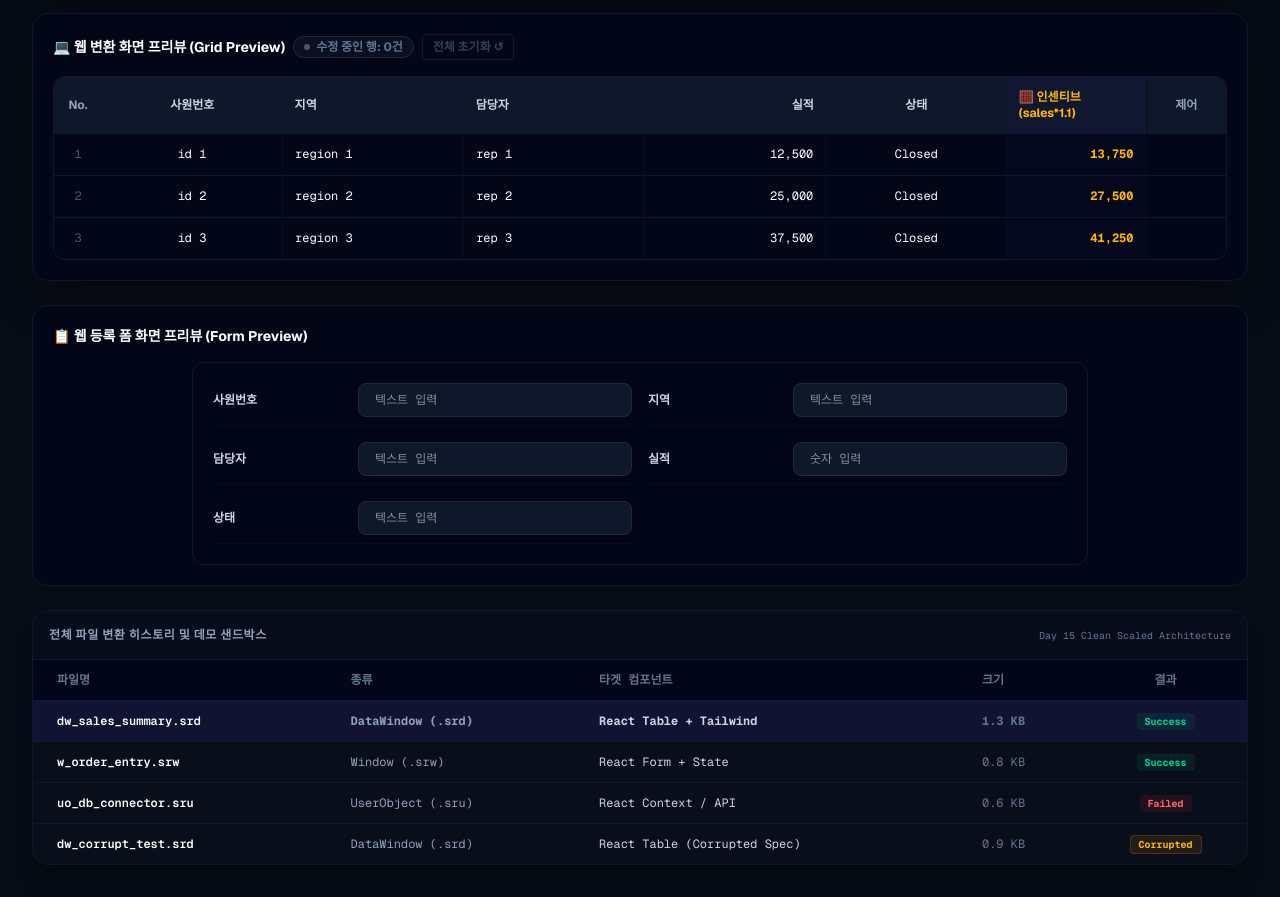
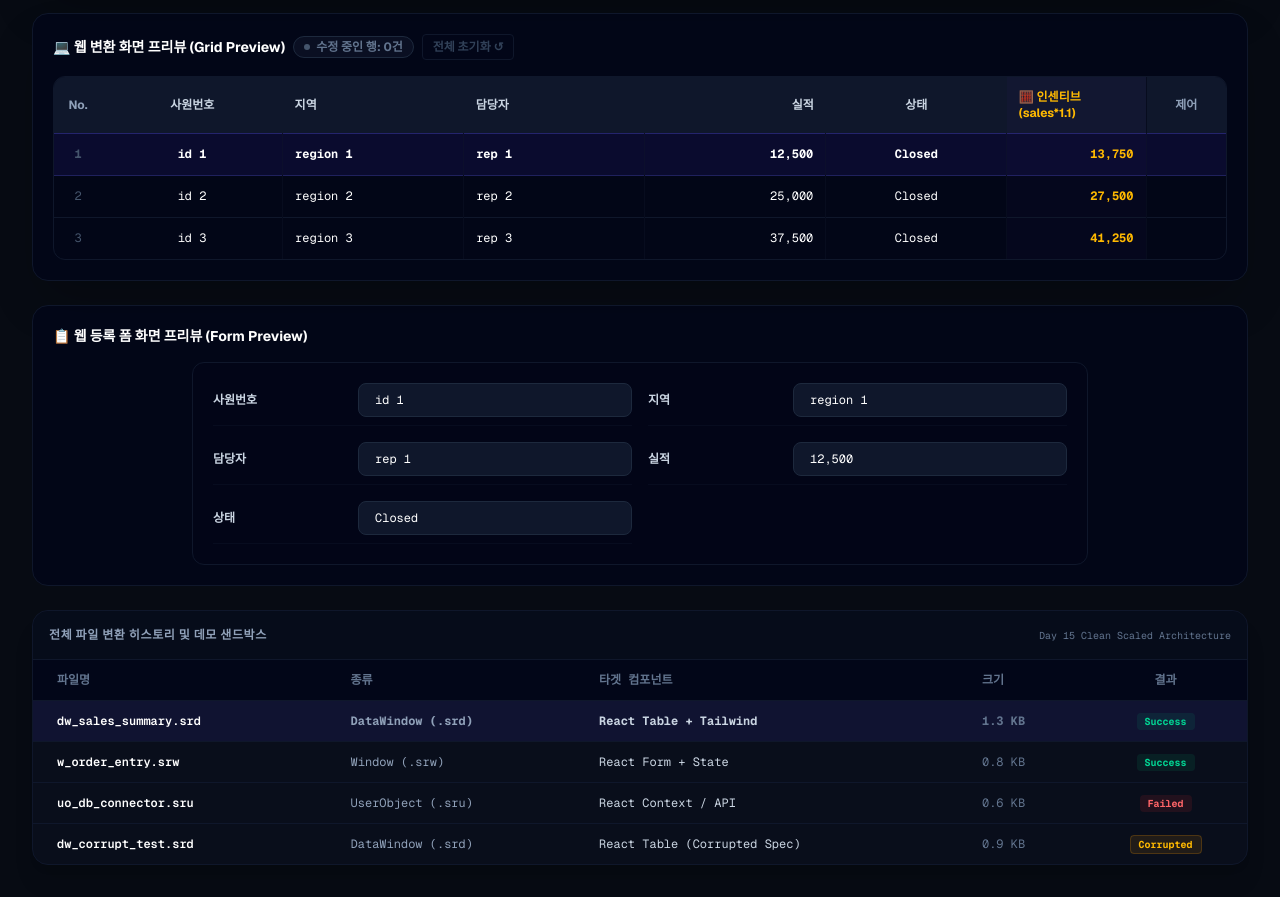
Before and after one commit to boradori80/pb-bridge, a Next.js app: page / in a window 1280 px wide. Shown: the part 840-1737 px from the top of the page. Built offline with nearby package versions, Linux system fonts and the light colour scheme.

Commit message:
기능: 그리드 특정 행 선택 시 하단 등록 폼 데이터 실시간 양방향 바인딩 완성

```diff
--- a/app/components/GridPreview.tsx
+++ b/app/components/GridPreview.tsx
@@ -10,6 +10,10 @@ interface GridPreviewProps {
   gridData: Array<{ [key: string]: string }>;
   setGridData: React.Dispatch<React.SetStateAction<Array<{ [key: string]: string }>>>;
   argValues: { [key: string]: string };
+  // [Day 27 작업] 행 선택 상태 정의 구역
+  // 파워빌더의 GetRow() 버퍼 포인터와 유사하게, 현재 뷰어에서 선택된 행을 관리하기 위해 Props를 통해 상위 상태 및 변경 제어 함수를 주입받습니다.
+  selectedRowIndex: number;
+  onSelectRow: (rIdx: number) => void;
 }
 
 const ALIGN_MAP: { [key: string]: string } = {
@@ -28,6 +32,8 @@ export default function GridPreview({
   gridData,
   setGridData,
   argValues,
+  selectedRowIndex,
+  onSelectRow,
 }: GridPreviewProps) {
   // [Day 24 작업] 초기 gridData 백업 및 비교를 위한 레퍼런스
   // [설명] 파워빌더의 dw_1.GetItemStatus() 메커니즘을 현대적 웹 React 상태 비교로 구현한 판별식
@@ -195,9 +201,16 @@ export default function GridPreview({
             {gridData.map((row, rIdx) => {
               // [Day 24 작업] 행의 수정 여부를 실시간으로 감지하여 스타일을 분기합니다.
               const isModified = isRowModified(row, rIdx);
-              const rowBgClass = isModified
+
+              // [Day 27 작업] 행 선택 상태 및 조건부 스타일링 바인딩 구역
+              // 현재 선택된 행(selectedRowIndex === rIdx)일 경우, 시각적인 구분을 위해 영롱한 인디고 다크 배경색(bg-indigo-600/10 border-y border-indigo-500/30)을 입힙니다.
+              // 만약 선택되지 않았고 수정된 상태라면 기존의 에메랄드 배경을, 수정되지 않은 기본 상태라면 슬레이트 호버 배경을 보여줍니다.
+              const isSelected = selectedRowIndex === rIdx;
+              const rowBgClass = isSelected
+                ? "bg-indigo-600/10 border-y border-indigo-500/30 font-bold"
+                : isModified
                 ? "bg-emerald-950/10 hover:bg-emerald-950/20"
-                : "hover:bg-slate-800";
+                : "hover:bg-slate-800/40";
 
               return (
                 <tr
@@ -207,7 +220,11 @@ export default function GridPreview({
                       ? `${parsedData.bands.detail / 2}px`
                       : "40px",
                   }}
-                  className={`transition-all font-mono ${rowBgClass}`}
+                  // [Day 27 작업] <tr> 클릭 이벤트 바인딩 구역
+                  // 사용자가 특정 행을 클릭하면 상위 page.tsx의 selectedRowIndex 상태가 변경되며, 이에 연동되어 FormPreview에 실시간으로 데이터가 연동됩니다.
+                  // 이는 파워빌더 데이터윈도우의 RowFocusChanged 이벤트가 트리거되면서 GetRow() 함수를 통해 포커스된 버퍼 레코드를 참조하는 작동 방식을 리액트식 선언형 상태와 단방향 바인딩으로 조화롭게 재구현한 형태입니다.
+                  onClick={() => onSelectRow(rIdx)}
+                  className={`transition-all font-mono cursor-pointer ${rowBgClass}`}
                 >
                   {/* [Day 24 작업] 수정된 행일 경우 No. 셀에 에메랄드 테두리 및 텍스트 하이라이트 동적 부여 */}
                   <td className={`p-3 text-center transition-all ${
--- a/app/page.tsx
+++ b/app/page.tsx
@@ -67,8 +67,13 @@ export default function PBBridgeDashboard() {
   const [activeFileType, setActiveFileType] = useState<string>("DataWindow (.srd)");
 
   const [parsedData, setParsedData] = useState<ParsedPB>(parsePBFile(INITIAL_HISTORY[0].sourceCode, "dw_sales_summary.srd"));
-  const [formData, setFormData] = useState<{ [key: string]: string }>({});
+  // [Day 27 작업] 행 선택 상태 정의 구역
+  // 파워빌더 데이터윈도우의 RowFocusChanged 이벤트나 GetRow()처럼 현재 포커싱된 행을 추적하기 위해 selectedRowIndex 상태를 도입합니다.
+  const [selectedRowIndex, setSelectedRowIndex] = useState<number>(0);
   const [gridData, setGridData] = useState<Array<{ [key: string]: string }>>([]);
+
+  // formData는 개별 상태가 아닌 gridData[selectedRowIndex]를 동적으로 실시간 참조하여 단방향 데이터 흐름을 형성합니다.
+  const formData = gridData[selectedRowIndex] || {};
 
   // [Day 16 작업] Retrieval Arguments 실시간 바인딩 관련 React 상태 관리
   const [argValues, setArgValues] = useState<{ [key: string]: string }>({});
@@ -95,21 +100,26 @@ export default function PBBridgeDashboard() {
     }
   }, [parsedData.arguments, activeFileName]);
 
+  // [Day 27 작업] 폼 프리뷰 Props 동기화 구역
+  // 폼 내부 입력창의 변경 사양이 gridData 배열의 현재 선택된 행(selectedRowIndex) 레코드에 실시간으로 역반영되도록 양방향 데이터 바인딩을 고도화합니다.
+  // 이 패턴은 파워빌더에서 Modify()나 SetItem()을 통해 버퍼의 특정 행 컬럼 값을 변경하고 그리드가 이를 자동 갱신하도록 구성하는 메커니즘을 React의 '단방향 데이터 흐름 + 역전달 콜백' 아키텍처로 조화롭게 재해석한 것입니다.
+  const handleFormInputChange = (colName: string, value: string) => {
+    setGridData((prev) => {
+      const next = [...prev];
+      if (next[selectedRowIndex]) {
+        next[selectedRowIndex] = {
+          ...next[selectedRowIndex],
+          [colName]: value,
+        };
+      }
+      return next;
+    });
+  };
+
   useEffect(() => {
-    if (parsedData?.columns?.length > 0) {
-      const initialFormState: { [key: string]: string } = {};
-      parsedData.columns.forEach((col) => {
-        initialFormState[col.name] = "";
-      });
-      setFormData(initialFormState);
-    } else {
-      setFormData({});
-    }
+    // 새로운 데이터윈도우가 파싱되어 컬럼이 변경되면 선택된 행의 인덱스를 첫 번째 행(0)으로 초기화합니다.
+    setSelectedRowIndex(0);
   }, [parsedData.columns]);
-
-  const handleFormInputChange = (colName: string, value: string) => {
-    setFormData((prev) => ({ ...prev, [colName]: value }));
-  };
 
   const [columnSearch, setColumnSearch] = useState<string>("");
   const [isSqlFormatted, setIsSqlFormatted] = useState(false);
@@ -294,6 +304,8 @@ export default function PBBridgeDashboard() {
           gridData={gridData}
           setGridData={setGridData}
           argValues={argValues}
+          selectedRowIndex={selectedRowIndex}
+          onSelectRow={setSelectedRowIndex}
         />
 
         {/* 웹 등록 폼 프리뷰 */}
```
Also changed, not shown: app/components/FormPreview.tsx (+17 -0 lines), 1 other file (tests, documents, lock files or other folders).
